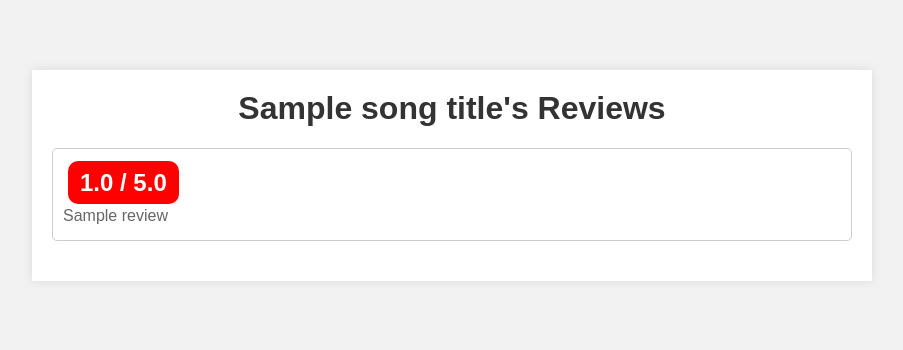
After one commit to haydenroberts130/Music, a Flask app: template templates/reviews.html in a window 1280 px wide. The commit adds this page. Shown: the top 350 px of the page, without its empty margins (188-1091 px from the left). Run offline with Flask 3, Linux system fonts and the light colour scheme; the template is opened without the code that fills it: most values are stand-ins (such as "Sample title", 1, 10 or a date in 2020).

Commit message:
added review page to view all reviews

```diff
--- a/app.py
+++ b/app.py
@@ -327,5 +327,21 @@ def add_rating():
             blob.patch()
     return redirect('/dash')
 
+@app.route('/reviews/<song_id>', methods=['POST'])
+def view_reviews(song_id):
+    email = request.form.get('email')
+    song_title = request.form.get('song_title')
+    bucket_name = "haydens-music-" + re.sub(r'[^a-z0-9-_]', '', email.lower()) + '-songs'
+    credentials = Credentials.from_service_account_file('training-project-388915-firebase-adminsdk-7tfwk-7384b5f0ef.json')
+    storage_client = storage.Client(credentials=credentials)
+    bucket = storage_client.bucket(bucket_name)
+    blobs = bucket.list_blobs()
+    for blob in blobs:
+        if blob.metadata["song_title"] == song_title:
+            metadata = blob.metadata or {}
+            if "reviews" in metadata:
+                reviews = ast.literal_eval(metadata.get("reviews")).values()
+    return render_template('reviews.html', email=email, song_title=song_title, reviews=reviews)
+
 if __name__ == "__main__":
     app.run(port=5001, debug=True)
--- /dev/null
+++ b/templates/reviews.html
@@ -0,0 +1,106 @@
+<!DOCTYPE html>
+<html>
+<head>
+    <title>Song Reviews</title>
+    <style>
+        body {
+            font-family: Arial, sans-serif;
+            background-color: #f2f2f2;
+            margin: 0;
+            padding: 20px;
+        }
+
+        .review-container {
+            background-color: #fff;
+            max-width: 800px;
+            margin: 50px auto;
+            padding: 20px;
+            box-shadow: 0px 0px 10px rgba(0, 0, 0, 0.1);
+        }
+
+        h1 {
+            color: #333;
+            margin-top: 0;
+            text-align: center;
+        }
+
+        .review-card {
+            margin-bottom: 20px;
+            padding: 10px;
+            border: 1px solid #ccc;
+            border-radius: 5px;
+        }
+
+        .review-card h2 {
+            margin: 10px 0;
+        }
+
+        .review-card p {
+            margin: 5px 0;
+            color: #666;
+        }
+        .rating-label {
+            margin-left: 5px;
+            font-weight: bold;
+        }
+
+        .rating-label .rating-value.green {
+            color: white;
+            background-color: green;
+            border-radius: 10px;
+            padding: 8px 12px;
+        }
+
+        .rating-label .rating-value.yellow {
+            color: black;
+            background-color: yellow;
+            border-radius: 10px;
+            padding: 8px 12px;
+        }
+
+        .rating-label .rating-value.red {
+            color: white;
+            background-color: red;
+            border-radius: 10px;
+            padding: 8px 12px;
+        }
+
+        .rating-label.blue {
+            color: white;
+            background-color: blue;
+            border-radius: 10px;
+            padding: 8px 12px;
+        }
+    </style>
+</head>
+<body>
+    <div class="review-container">
+        <h1>{{ song_title|capitalize }}'s Reviews</h1>
+        {% if reviews %}
+        {% for review in reviews %}
+            <div class="review-card">
+                <h2>
+                    {% set rating = review[0]|float %}
+                    <span class="rating-label">
+                        <span class="rating-value
+                            {% if rating >= 3.33 %}
+                                green
+                            {% elif 1.66 <= rating < 3.33 %}
+                                yellow
+                            {% else %}
+                                red
+                            {% endif %}
+                        ">
+                            {{ rating }} / 5.0
+                        </span>
+                    </span>
+                </h2>
+                <p>{{ review[1] }}</p>
+            </div>
+        {% endfor %}
+    {% else %}
+        <p>No reviews available.</p>
+    {% endif %}
+    </div>
+</body>
+</html>
```
Also changed, not shown: templates/view_songs.html (+37 -5 lines).
